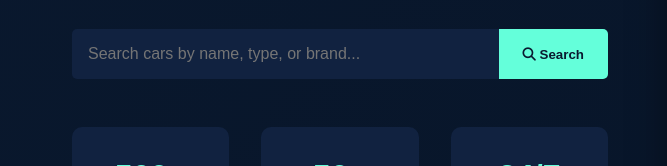
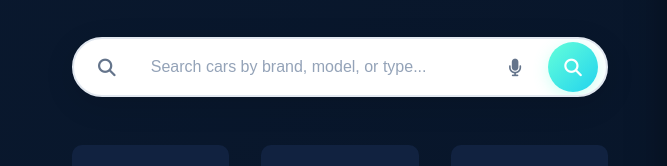
Before and after one commit to ramanaidupalla123/Car-Rental, a website: page public/index.html in a window 1280 px wide. Shown: the part 478-644 px from the top of the page, 0-667 px from the left. Drawn offline with Linux system fonts and the light colour scheme; no server answers.

Commit message:
Add Feature

```diff
--- a/public/index.html
+++ b/public/index.html
@@ -92,10 +92,34 @@
     <div class="hero-content">
         <h1>Welcome to Car Rentals</h1>
         <p>Experience premium car rental services with the best fleet of vehicles. From luxury sedans to rugged SUVs, we have the perfect car for every occasion.</p>
-            <div class="search-box">
-                <input type="text" id="searchInput" placeholder="Search cars by name, type, or brand...">
-                <button onclick="searchCars()"><i class="fas fa-search"></i> Search</button>
+
+        <!-- Clean Search Box -->
+        <div class="search-box-clean">
+            <div class="search-container-clean">
+                <div class="search-icon-clean">
+                    <i class="fas fa-search"></i>
                 </div>
+                <input type="text"
+                       id="searchInput"
+                       class="search-input-clean"
+                       placeholder="Search cars by brand, model, or type...">
+
+                <button type="button"
+                        id="voiceSearchBtn"
+                        class="voice-btn-clean"
+                        title="Voice Search">
+                    <i class="fas fa-microphone"></i>
+                </button>
+
+                <button type="button"
+                        onclick="performSearch()"
+                        id="searchBtn"
+                        class="search-btn-clean">
+                    <i class="fas fa-search"></i>
+                </button>
+            </div>
+        </div>
+
         <div class="hero-stats">
             <div class="stat-item">
                 <span class="stat-number">500+</span>
```
Lines whose indentation alone changed are shown as unchanged.
